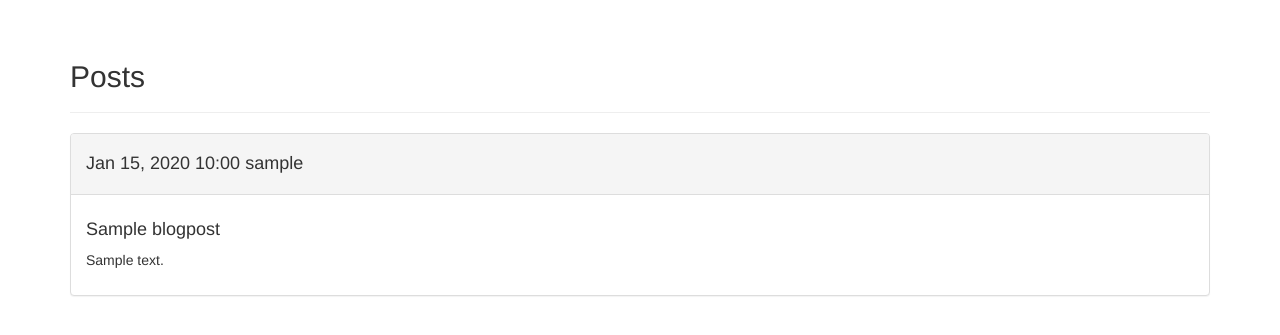
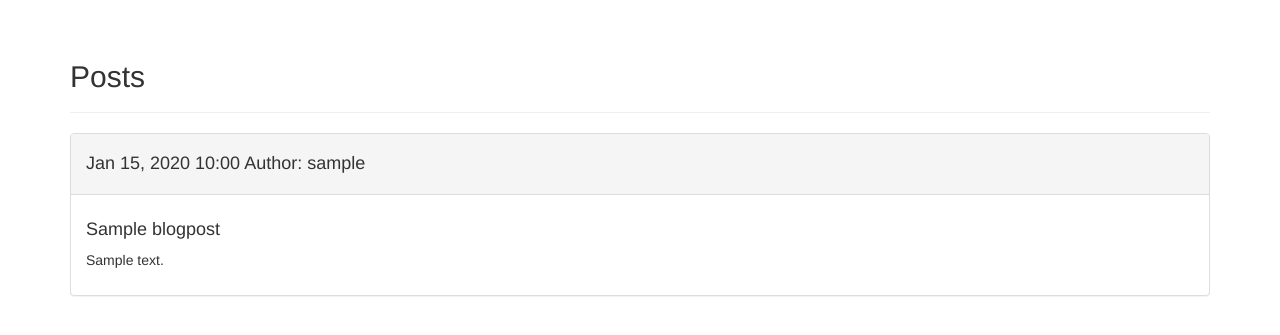
Before and after one commit to SuslaDmitry/MyBlog, a Django app: page / in a window 1280 px wide. Shown: the part 51-386 px from the top of the page. Run offline with Django 3.2, Linux system fonts and the light colour scheme; tables that the repository leaves empty hold one stand-in row (values such as "Sample post"); some libraries are stand-ins or nearby versions.

Commit message:
v3. Author

```diff
--- a/blogs/templates/blogs/index.html
+++ b/blogs/templates/blogs/index.html
@@ -15,7 +15,7 @@
       <div class="panel-heading">
         <h4>
           {{ post.date_added|date:'M d, Y H:i' }}
-          {{ post.owner }}
+           Author: {{ post.owner }}
           {% if post.owner.id == request.user.id %}
           <small>
             <a href="{% url 'blogs:edit_post' post.id %}">
```
